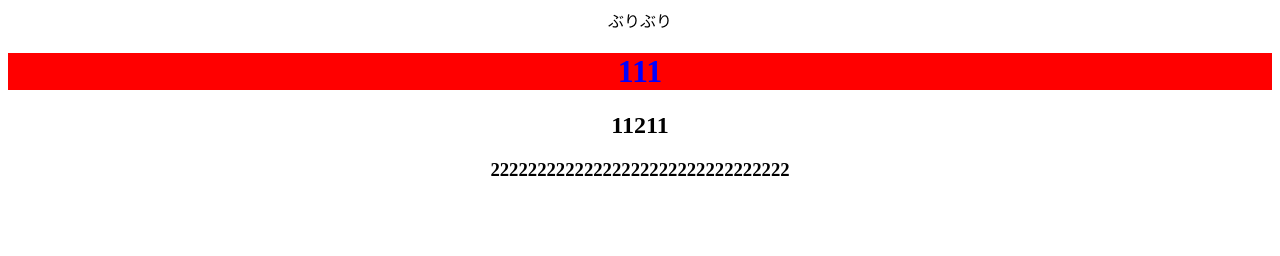
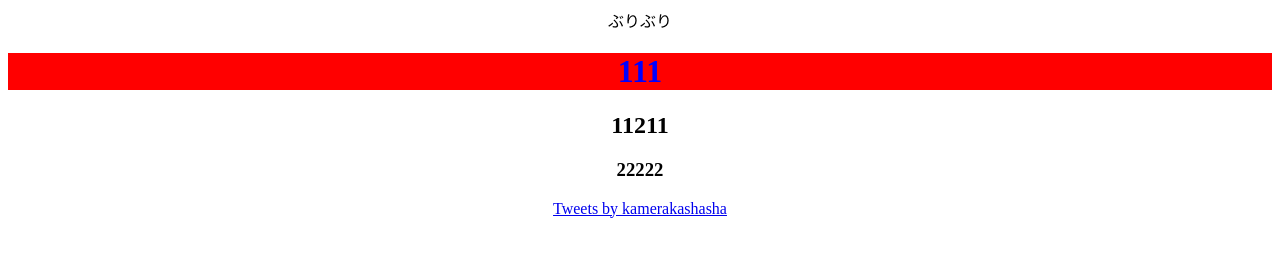
Before and after one commit to kamerakamera/kamerakamerakamera.github.io, a plain HTML site: page index.html in a window 1280 px wide. Drawn offline with Linux system fonts and the light colour scheme.

Commit message:
twitterの自分のツイート一覧を表示した

```diff
--- a/index.html
+++ b/index.html
@@ -9,6 +9,7 @@
 ぶりぶり
 <h1>111</h1>
 <h2>11211</h2>
-<h3>22222222222222222222222222222222</h3>
+<h3>22222</h3>
+  <a class="twitter-timeline" data-theme="dark" href="https://twitter.com/kamerakashasha">Tweets by kamerakashasha</a> <script async src="//platform.twitter.com/widgets.js" charset="utf-8"></script>
 </body>
 </html>
```
